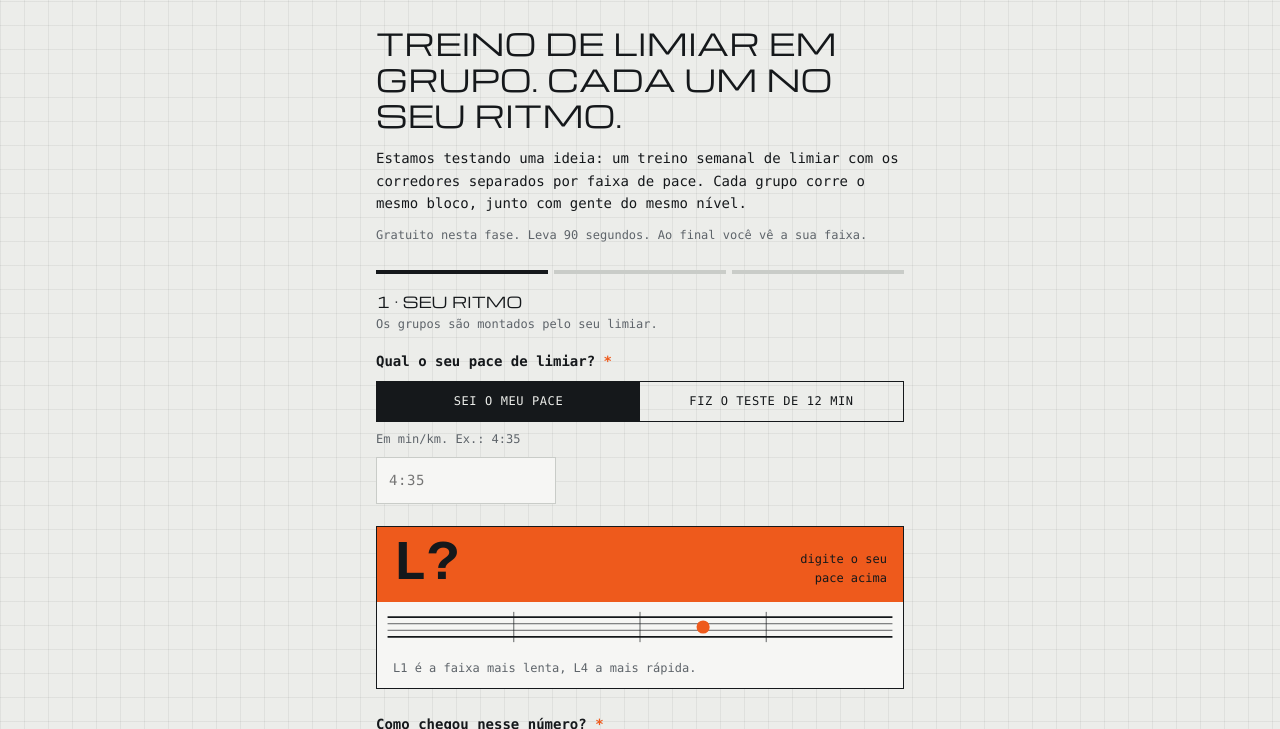
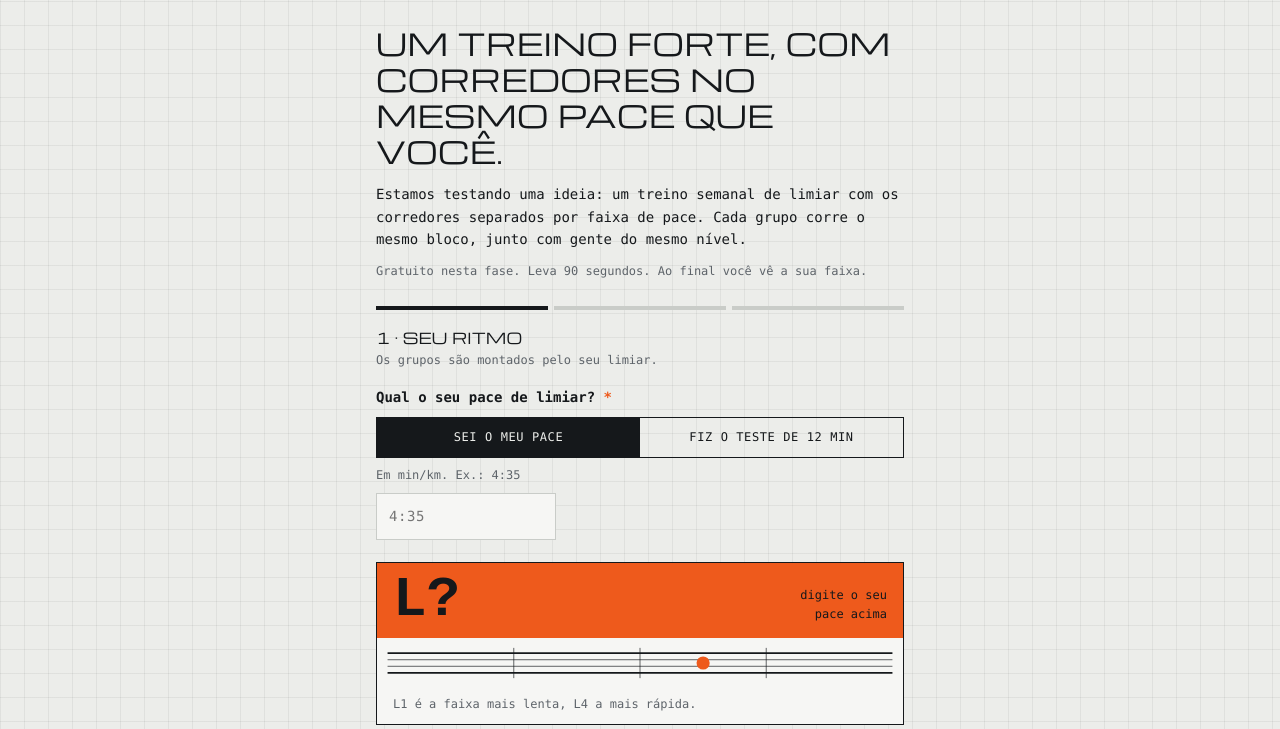
Before and after one commit to francescopossato14-tech/threshold-lab, a plain HTML site: page index.html in a window 1280 px wide. Shown: the part 71-800 px from the top of the page. Drawn offline with nearby package versions, Linux system fonts and the light colour scheme; a web font is replaced by a local one.

Commit message:
Novo título: um treino forte, com corredores no mesmo pace
Co-Authored-By: Claude Opus 5.5 <noreply@anthropic.com>

```diff
--- a/index.html
+++ b/index.html
@@ -3,7 +3,7 @@
 <head>
 <meta charset="utf-8">
 <meta name="viewport" content="width=device-width, initial-scale=1">
-<title>Treino de limiar em grupo</title>
+<title>Threshold Lab</title>
 <meta name="description" content="Treino semanal de limiar em grupos separados por pace. Responda em 90 segundos e descubra a sua faixa.">
 <meta name="robots" content="noindex">
 <link rel="icon" href="icone.svg" type="image/svg+xml">
@@ -98,7 +98,7 @@ footer{margin-top:40px;font-size:11px;color:var(--muted);border-top:1px solid va
 
 <form id="f" novalidate>
 <div id="intro">
-  <h1>Treino de limiar em grupo. Cada um no seu ritmo.</h1>
+  <h1>Um treino forte, com corredores no mesmo pace que você.</h1>
   <p class="lede">Estamos testando uma ideia: um treino semanal de limiar com os corredores separados por faixa de pace. Cada grupo corre o mesmo bloco, junto com gente do mesmo nível.</p>
   <p class="small">Gratuito nesta fase. Leva 90 segundos. Ao final você vê a sua faixa.</p>
 </div>
```
